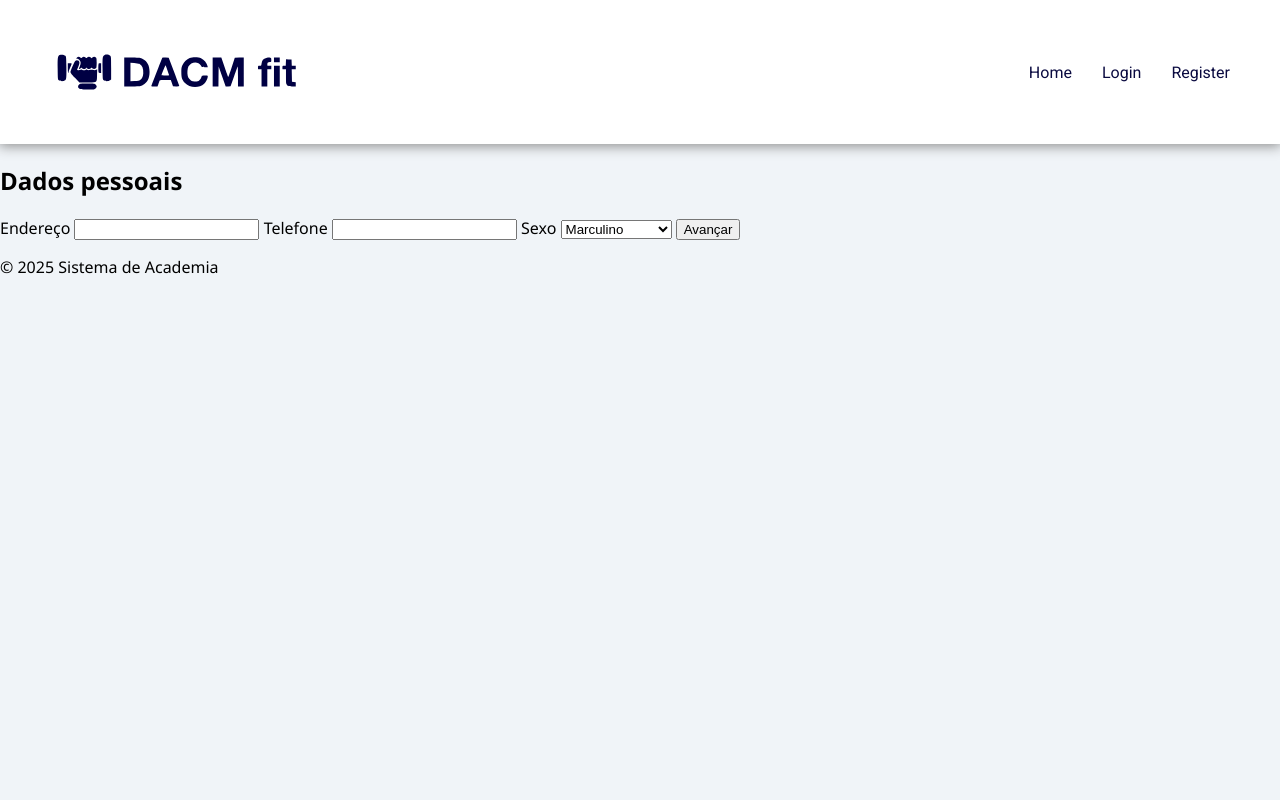
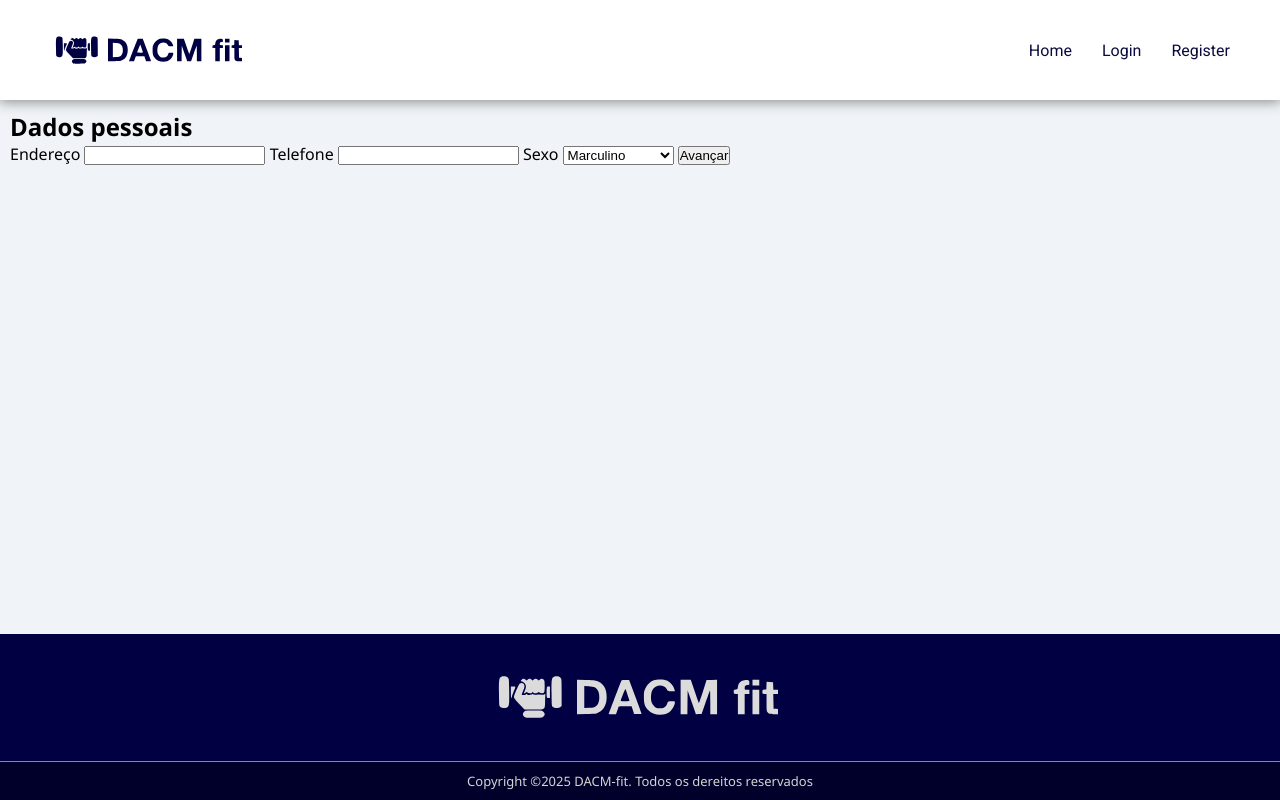
Before and after one commit to Davi-1903/DACM-fit, a Flask app: page /dados_pessoais in a window 1280 px wide. Run offline with Flask 3, Linux system fonts and the light colour scheme.

Commit message:
Criar o css do footer

```diff
--- /dev/null
+++ b/static/footer.css
@@ -0,0 +1,30 @@
+footer {
+      display: flex;
+      flex-direction: column;
+      align-items: center;
+      justify-content: center;
+    }
+footer p{
+    padding: 10px 0;
+    background-color: #00002A;
+    color: rgb(212, 212, 212);
+    text-align: center;
+    width: 100%;
+    border-top: 0.7px solid rgb(139, 139, 139);
+    font-size: 13px;
+    font-weight: 100;
+}
+footer .img {
+    background-color:  #000043;
+    height: 35%;
+    padding: 2% 0;
+    display: flex;
+    width: 100%;
+    justify-content: center;
+
+}
+footer img {
+    max-width: 300px;
+    width: 50vw;
+    height: auto;
+}
--- a/static/header.css
+++ b/static/header.css
@@ -3,7 +3,7 @@ header {
     justify-content: space-between;
     align-items: center;
     background-color: white;
-    height: 18vh;
+    height: 100px;
     box-shadow: 0 1px 12px 1px rgb(139, 139, 139);
     position: fixed;
     top: 0;
@@ -12,7 +12,7 @@ header {
 header img {
     padding: 0px 50px;
     max-width: 300px;
-    width: 20vw;
+    width: 45vw;
     height: auto;
 }
 ul.menu {
--- a/static/style.css
+++ b/static/style.css
@@ -1,14 +1,20 @@
+* {
+    margin: 0;
+    padding: 0;
+    box-sizing: border-box;
+}
+
 body {
     font-family: 'Segoe UI', Tahoma, Geneva, Verdana, sans-serif;
     background-color: #f0f4f8;
-    margin: 0;
-    padding: 0;
-    height: 100%;
-    box-sizing: border-box;
+    display: flex;
+    flex-direction: column;
+    min-height: 100vh;
 }
 main {
-    /* acho que é uma cambiarra */
-    padding-top: 18vh;
+    margin-top: 100px;
+    flex-grow: 1;
+    padding: 10px;
 }
 
 
--- a/templates/base.html
+++ b/templates/base.html
@@ -6,6 +6,7 @@
     <link rel="stylesheet" href="/static/style.css">
     <link rel="stylesheet" href="/static/header.css">
     <link href="https://fonts.googleapis.com/css2?family=Roboto&display=swap" rel="stylesheet">
+    <link rel="stylesheet" href="/static/footer.css">
     <!-- TÍTULO PROVISÓRIO -->
     <title>DACM fit - {% block title %}{% endblock %}</title>
 </head>
--- a/templates/components/footer.html
+++ b/templates/components/footer.html
@@ -1,4 +1,7 @@
 <footer>
     <!-- TÍTULO PROVISÓRIO -->
-    <p>&copy; 2025 Sistema de Academia</p>
+    <div class="img">
+        <img src="{{ url_for('static', filename='media/DACM-fit - footer.svg') }}" alt="icone">
+    </div>
+    <p>Copyright &copy;2025 DACM-fit. Todos os dereitos reservados</p>
 </footer>
```
